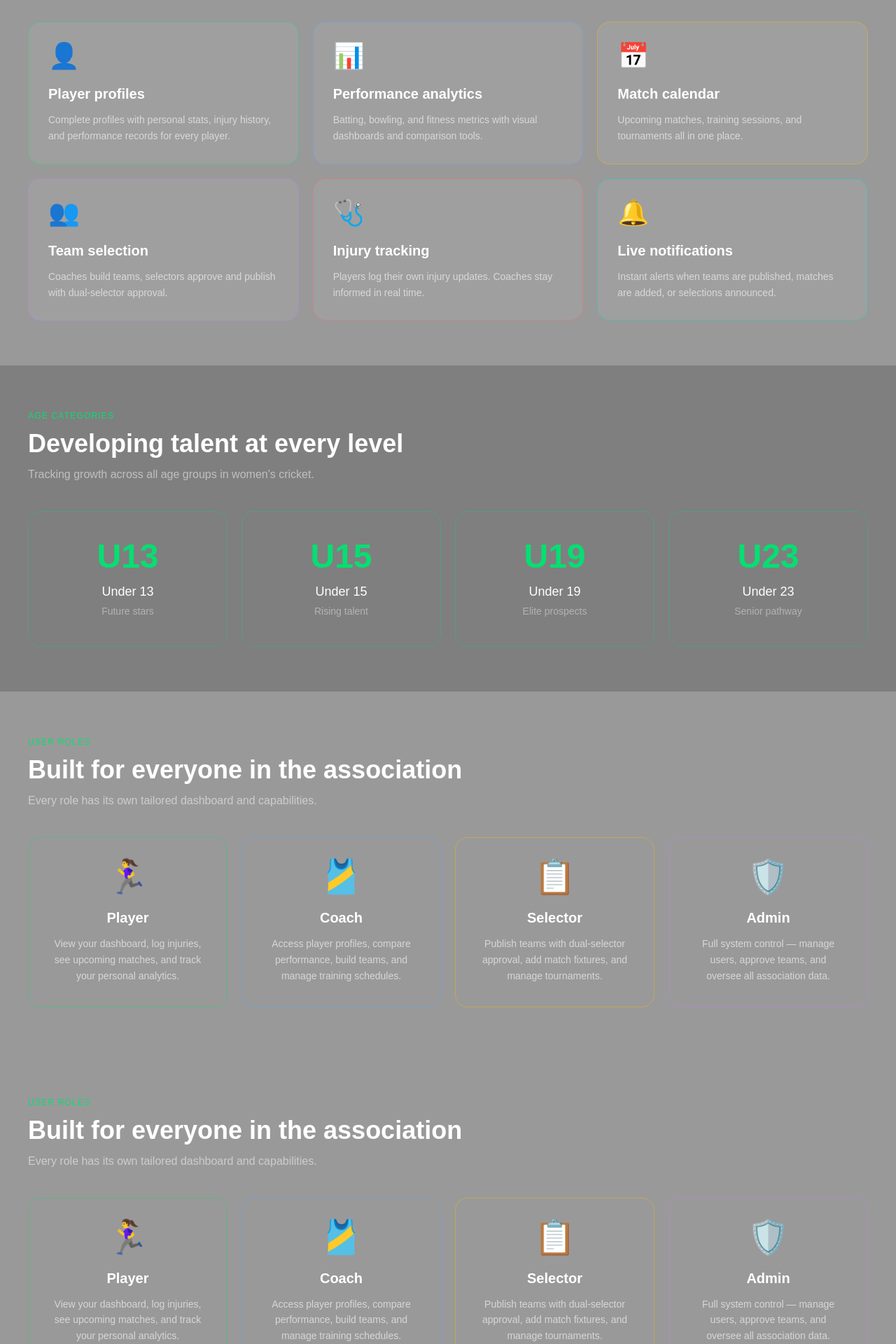
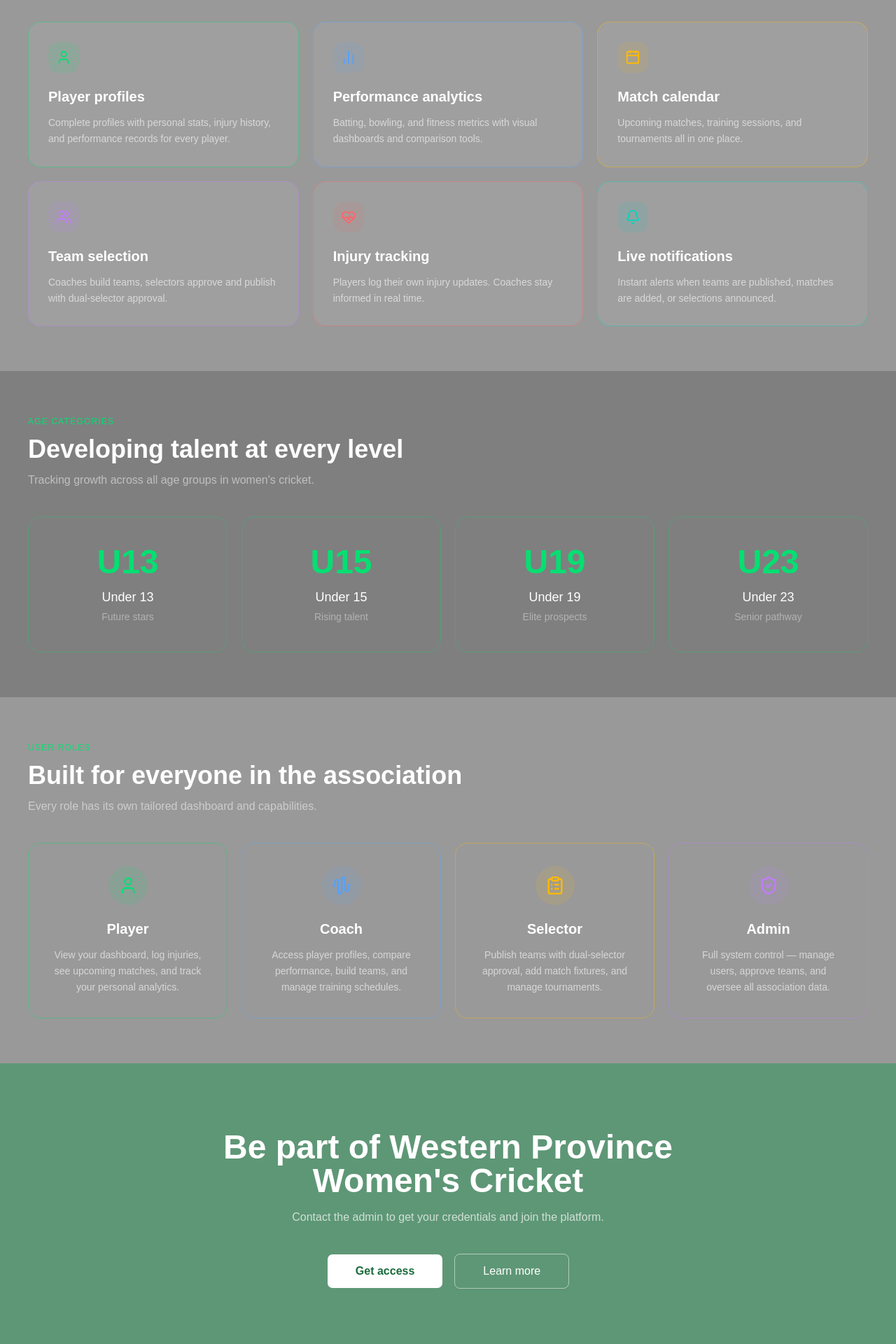
Before and after one commit to hemi-chk/WPCA-Cricket, a React app in the folder apps/web/: page / in a window 1280 px wide. Shown: the part 880-2800 px from the top of the page at 70% size. Built offline with nearby package versions, Linux system fonts and the light colour scheme; the HTML template or start-up script is replaced by a standard one.

Commit message:
Added back button from sign in to Landing page , Changed all the icons in to lucid React icons

```diff
--- a/apps/web/src/components/CTA.jsx
+++ b/apps/web/src/components/CTA.jsx
@@ -1,24 +1,16 @@
-const roles = [
-  { icon: '🏃‍♀️', name: 'Player', desc: 'View your dashboard, log injuries, see upcoming matches, and track your personal analytics.', border: 'border-green-400/40' },
-  { icon: '🎽', name: 'Coach', desc: 'Access player profiles, compare performance, build teams, and manage training schedules.', border: 'border-blue-400/40' },
-  { icon: '📋', name: 'Selector', desc: 'Publish teams with dual-selector approval, add match fixtures, and manage tournaments.', border: 'border-amber-400/40' },
-  { icon: '🛡️', name: 'Admin', desc: 'Full system control — manage users, approve teams, and oversee all association data.', border: 'border-purple-400/40' },
-]
+import { useNavigate } from 'react-router-dom'
+import { Button } from '@/components/ui/button'
 
-export default function Roles() {
+export default function CTA() {
+  const navigate = useNavigate()
+
   return (
-    <section className="px-10 py-16 bg-black/40 backdrop-blur-md">
-      <p className="text-green-400 text-xs tracking-widest uppercase font-medium mb-3">User roles</p>
-      <h2 className="text-4xl font-bold text-white mb-3">Built for everyone in the association</h2>
-      <p className="text-white/50 text-base mb-10">Every role has its own tailored dashboard and capabilities.</p>
-      <div className="grid grid-cols-4 gap-5">
-        {roles.map(r => (
-          <div key={r.name} className={`border ${r.border} rounded-2xl p-8 text-center hover:bg-white/10 transition-all`}>
-            <div className="text-5xl mb-5">{r.icon}</div>
-            <h3 className="text-white font-bold text-xl mb-3">{r.name}</h3>
-            <p className="text-white/60 text-sm leading-relaxed">{r.desc}</p>
-          </div>
-        ))}
+    <section className="px-10 py-24 bg-[#1a6b3c]/70 backdrop-blur-md text-center">
+      <h2 className="text-5xl font-bold text-white mb-4">Be part of Western Province<br/>Women's Cricket</h2>
+      <p className="text-white/70 text-base mb-10 max-w-lg mx-auto">Contact the admin to get your credentials and join the platform.</p>
+      <div className="flex gap-4 justify-center">
+        <Button onClick={() => navigate('/contact-admin')} className="bg-white text-[#1a6b3c] hover:bg-white/90 px-10 py-6 text-base font-bold">Get access</Button>
+        <Button variant="outline" className="text-white border-white/50 bg-transparent hover:bg-white/10 px-10 py-6 text-base">Learn more</Button>
       </div>
     </section>
   )
--- a/apps/web/src/components/Features.jsx
+++ b/apps/web/src/components/Features.jsx
@@ -1,10 +1,12 @@
+import { User, BarChart2, Calendar, Users, HeartPulse, Bell } from 'lucide-react'
+
 const features = [
-  { icon: '👤', title: 'Player profiles', desc: 'Complete profiles with personal stats, injury history, and performance records for every player.', border: 'border-green-400/40' },
-  { icon: '📊', title: 'Performance analytics', desc: 'Batting, bowling, and fitness metrics with visual dashboards and comparison tools.', border: 'border-blue-400/40' },
-  { icon: '📅', title: 'Match calendar', desc: 'Upcoming matches, training sessions, and tournaments all in one place.', border: 'border-amber-400/40' },
-  { icon: '👥', title: 'Team selection', desc: 'Coaches build teams, selectors approve and publish with dual-selector approval.', border: 'border-purple-400/40' },
-  { icon: '🩺', title: 'Injury tracking', desc: 'Players log their own injury updates. Coaches stay informed in real time.', border: 'border-red-400/40' },
-  { icon: '🔔', title: 'Live notifications', desc: 'Instant alerts when teams are published, matches are added, or selections announced.', border: 'border-teal-400/40' },
+  { icon: <User size={22} />, title: 'Player profiles', desc: 'Complete profiles with personal stats, injury history, and performance records for every player.', border: 'border-green-400/40', iconBg: 'bg-green-400/10 text-green-400' },
+  { icon: <BarChart2 size={22} />, title: 'Performance analytics', desc: 'Batting, bowling, and fitness metrics with visual dashboards and comparison tools.', border: 'border-blue-400/40', iconBg: 'bg-blue-400/10 text-blue-400' },
+  { icon: <Calendar size={22} />, title: 'Match calendar', desc: 'Upcoming matches, training sessions, and tournaments all in one place.', border: 'border-amber-400/40', iconBg: 'bg-amber-400/10 text-amber-400' },
+  { icon: <Users size={22} />, title: 'Team selection', desc: 'Coaches build teams, selectors approve and publish with dual-selector approval.', border: 'border-purple-400/40', iconBg: 'bg-purple-400/10 text-purple-400' },
+  { icon: <HeartPulse size={22} />, title: 'Injury tracking', desc: 'Players log their own injury updates. Coaches stay informed in real time.', border: 'border-red-400/40', iconBg: 'bg-red-400/10 text-red-400' },
+  { icon: <Bell size={22} />, title: 'Live notifications', desc: 'Instant alerts when teams are published, matches are added, or selections announced.', border: 'border-teal-400/40', iconBg: 'bg-teal-400/10 text-teal-400' },
 ]
 
 export default function Features() {
@@ -12,13 +14,15 @@
     <section className="px-10 py-16 bg-black/40 backdrop-blur-md">
       <div className="mb-10">
         <p className="text-green-400 text-xs tracking-widest uppercase font-medium mb-3">Platform features</p>
-        <h2 className="text-4xl font-bold text-white">Everything you need to<br/>manage women's cricket</h2>
+        <h2 className="text-4xl font-bold text-white">Everything you need to<br />manage women's cricket</h2>
         <p className="text-white/50 text-base mt-3">Built for coaches, selectors, and players of Western Province.</p>
       </div>
       <div className="grid grid-cols-3 gap-5">
         {features.map(f => (
           <div key={f.title} className={`border ${f.border} rounded-2xl p-7 bg-white/5 hover:bg-white/10 transition-all`}>
-            <div className="text-4xl mb-5">{f.icon}</div>
+            <div className={`w-11 h-11 rounded-xl flex items-center justify-center mb-5 ${f.iconBg}`}>
+              {f.icon}
+            </div>
             <h3 className="text-white font-bold text-xl mb-3">{f.title}</h3>
             <p className="text-white/60 text-sm leading-relaxed">{f.desc}</p>
           </div>
--- a/apps/web/src/components/Roles.jsx
+++ b/apps/web/src/components/Roles.jsx
@@ -1,8 +1,10 @@
+import { User, AudioWaveform, ClipboardList, ShieldCheck } from 'lucide-react'
+
 const roles = [
-  { icon: '🏃‍♀️', name: 'Player', desc: 'View your dashboard, log injuries, see upcoming matches, and track your personal analytics.', border: 'border-green-400/40' },
-  { icon: '🎽', name: 'Coach', desc: 'Access player profiles, compare performance, build teams, and manage training schedules.', border: 'border-blue-400/40' },
-  { icon: '📋', name: 'Selector', desc: 'Publish teams with dual-selector approval, add match fixtures, and manage tournaments.', border: 'border-amber-400/40' },
-  { icon: '🛡️', name: 'Admin', desc: 'Full system control — manage users, approve teams, and oversee all association data.', border: 'border-purple-400/40' },
+  { icon: <User size={28} />, name: 'Player', desc: 'View your dashboard, log injuries, see upcoming matches, and track your personal analytics.', border: 'border-green-400/40', iconBg: 'bg-green-400/10 text-green-400' },
+  { icon: <AudioWaveform size={28} />, name: 'Coach', desc: 'Access player profiles, compare performance, build teams, and manage training schedules.', border: 'border-blue-400/40', iconBg: 'bg-blue-400/10 text-blue-400' },
+  { icon: <ClipboardList size={28} />, name: 'Selector', desc: 'Publish teams with dual-selector approval, add match fixtures, and manage tournaments.', border: 'border-amber-400/40', iconBg: 'bg-amber-400/10 text-amber-400' },
+  { icon: <ShieldCheck size={28} />, name: 'Admin', desc: 'Full system control — manage users, approve teams, and oversee all association data.', border: 'border-purple-400/40', iconBg: 'bg-purple-400/10 text-purple-400' },
 ]
 
 export default function Roles() {
@@ -14,7 +16,9 @@
       <div className="grid grid-cols-4 gap-5">
         {roles.map(r => (
           <div key={r.name} className={`border ${r.border} rounded-2xl p-8 text-center hover:bg-white/10 transition-all`}>
-            <div className="text-5xl mb-5">{r.icon}</div>
+            <div className={`w-14 h-14 rounded-full flex items-center justify-center mx-auto mb-5 ${r.iconBg}`}>
+              {r.icon}
+            </div>
             <h3 className="text-white font-bold text-xl mb-3">{r.name}</h3>
             <p className="text-white/60 text-sm leading-relaxed">{r.desc}</p>
           </div>
--- a/apps/web/src/pages/Login.jsx
+++ b/apps/web/src/pages/Login.jsx
@@ -1,6 +1,7 @@
 import { useState } from 'react'
 import { useNavigate } from 'react-router-dom'
 import { Button } from '@/components/ui/button'
+import { User, AudioWaveform, ClipboardList, Trophy, Eye, EyeOff, ArrowLeft } from 'lucide-react'
 
 export default function Login() {
   const navigate = useNavigate()
@@ -8,9 +9,9 @@
   const [showPassword, setShowPassword] = useState(false)
 
   const roles = [
-    { id: 'player', label: 'Player', icon: '🏃‍♀️' },
-    { id: 'coach', label: 'Coach', icon: '🎽' },
-    { id: 'selector', label: 'Selector', icon: '📋' },
+    { id: 'player', label: 'Player', icon: <User size={22} /> },
+    { id: 'coach', label: 'Coach', icon: <AudioWaveform size={22} /> },
+    { id: 'selector', label: 'Selector', icon: <ClipboardList size={22} /> },
   ]
 
   return (
@@ -25,7 +26,9 @@
         <div className="absolute inset-0 bg-gradient-to-b from-[#0a1628]/50 to-[#0a1628]/85" />
         <div className="relative z-10 p-10 h-full flex flex-col justify-between">
           <div className="flex items-center gap-3">
-            <div className="w-9 h-9 bg-[#1a6b3c] rounded-lg flex items-center justify-center text-white text-lg">🏆</div>
+            <div className="w-9 h-9 bg-[#1a6b3c] rounded-lg flex items-center justify-center text-white">
+              <Trophy size={18} />
+            </div>
             <span className="text-white font-medium text-sm">WPCA Women's Cricket</span>
           </div>
           <div>
@@ -39,13 +42,22 @@
 
       {/* Right side */}
       <div className="bg-[#0a1628] flex items-center justify-center p-10 relative overflow-hidden">
-        {/* Dot pattern */}
         <div
           className="absolute inset-0 opacity-[0.06]"
           style={{ backgroundImage: 'radial-gradient(circle, #fff 1px, transparent 1px)', backgroundSize: '24px 24px' }}
         />
 
         <div className="relative z-10 w-full max-w-sm">
+
+          {/* Back to home */}
+          <button
+            onClick={() => navigate('/')}
+            className="flex items-center gap-2 text-white/40 hover:text-white/70 transition-colors text-sm mb-8"
+          >
+            <ArrowLeft size={16} />
+            Back to home
+          </button>
+
           <h2 className="text-3xl font-bold text-white mb-1">Sign in</h2>
           <p className="text-white/40 text-sm mb-8">Choose your role and enter your credentials</p>
 
@@ -62,7 +74,9 @@
                     : 'border-white/15 hover:border-green-400/50'
                 }`}
               >
-                <div className="text-xl mb-1">{r.icon}</div>
+                <div className={`flex justify-center mb-1 ${role === r.id ? 'text-green-400' : 'text-white/50'}`}>
+                  {r.icon}
+                </div>
                 <div className={`text-xs ${role === r.id ? 'text-green-400' : 'text-white/50'}`}>{r.label}</div>
               </button>
             ))}
@@ -89,9 +103,9 @@
               />
               <button
                 onClick={() => setShowPassword(!showPassword)}
-                className="absolute right-3 top-1/2 -translate-y-1/2 text-white/30 hover:text-white/60 transition-colors text-sm"
+                className="absolute right-3 top-1/2 -translate-y-1/2 text-white/30 hover:text-white/60 transition-colors"
               >
-                {showPassword ? '🙈' : '👁️'}
+                {showPassword ? <EyeOff size={16} /> : <Eye size={16} />}
               </button>
             </div>
           </div>
@@ -116,6 +130,7 @@
               Contact admin
             </span>
           </p>
+
         </div>
       </div>
     </div>
```
Also changed, not shown: apps/web/src/components/Footer.jsx (+11 -21 lines), apps/web/src/components/Navbar.jsx (+5 -6 lines).
